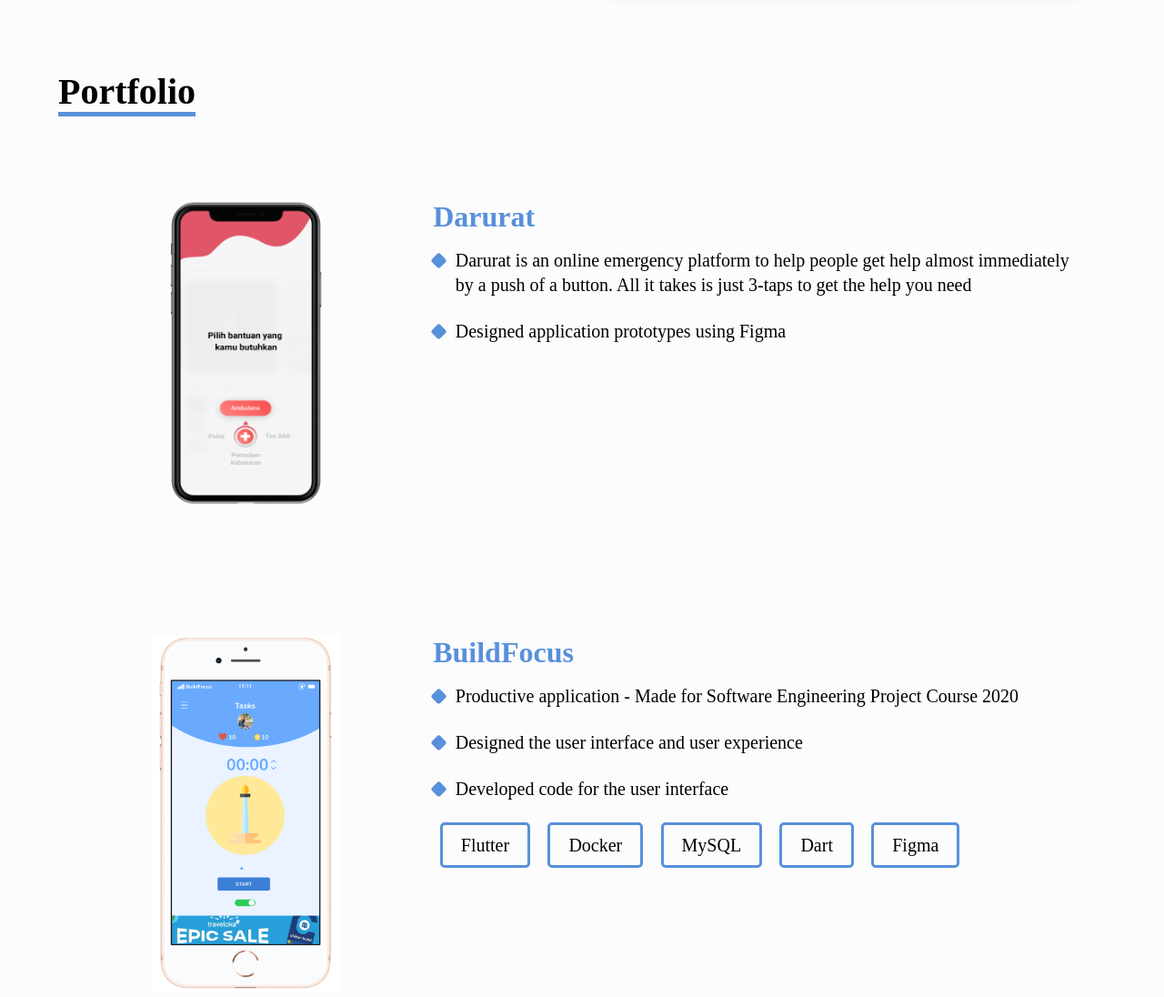
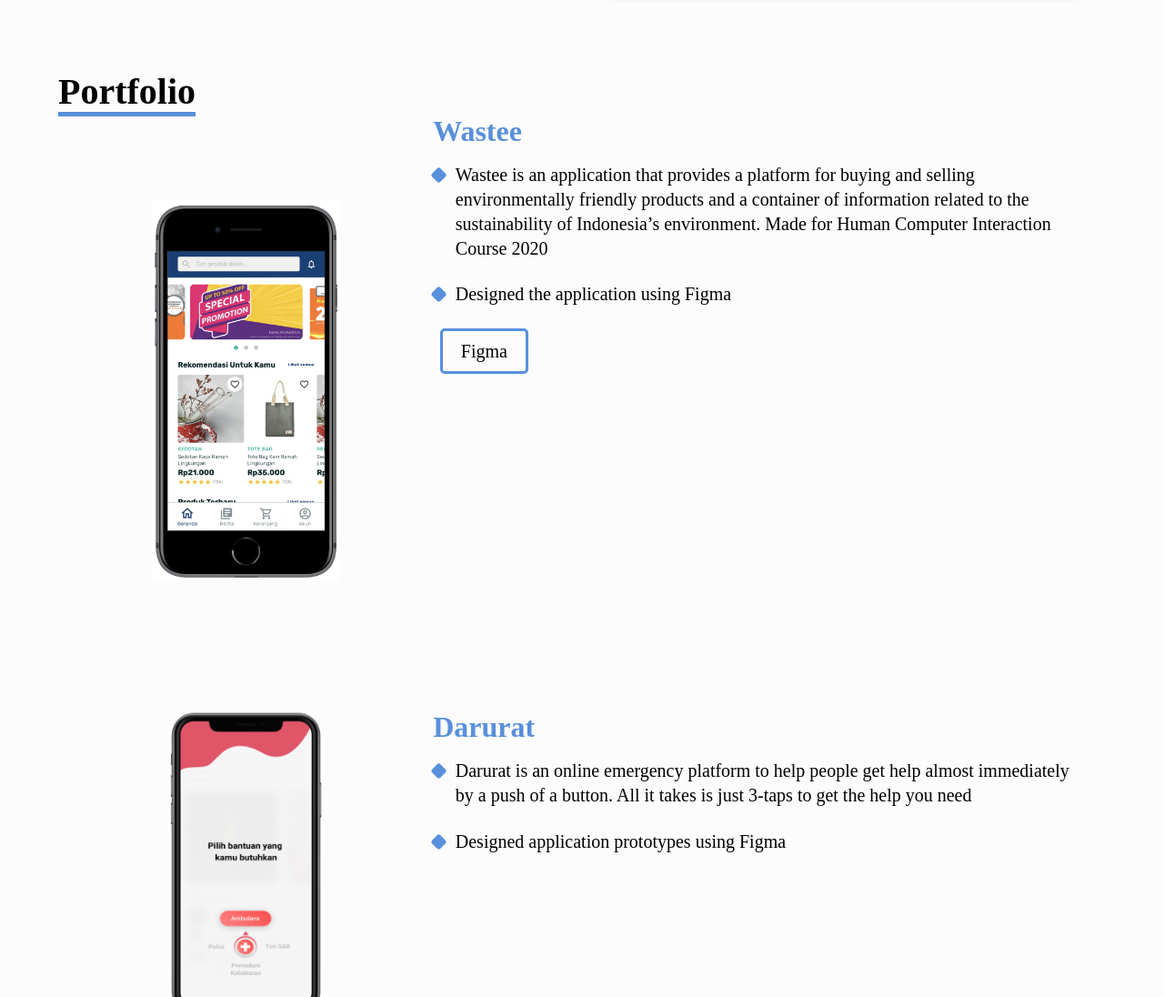
Before and after one commit to nathasyadn/personal-website, a plain HTML site: page index.html in a window 1280 px wide. Shown: the part 3500-4596 px from the top of the page at 91% size. Drawn offline with nearby package versions, Linux system fonts and the light colour scheme.

Commit message:
add new assets and new portfolio

```diff
--- a/index.html
+++ b/index.html
@@ -322,10 +322,38 @@
     <div id="portfolio">
         <h2 class="title">Portfolio</h2>
         <div class="row-custom">
+            <div class="column-portofolio-1" style="padding-top: 8%;">
+                <img src="assets/Screen Shot 2021-03-21 at 6.02 1.png" class="img-porto" style="width:50%"
+                    id='wastee-photo'>
+            </div>
+            <div class="column-portofolio-2">
+                <a href="https://www.behance.net/gallery/118683659/Wastee-UX-Case-Study">
+                    <h2>Wastee</h2>
+                </a>
+                <div>
+                    <div class="diamond-work"></div>
+                    <p class="porto-text">Wastee is an application that provides a platform for buying and selling environmentally
+                        friendly products and a container of information related to the sustainability of Indonesia’s
+                        environment. Made for Human Computer Interaction Course 2020
+                    </p>
+                </div>
+
+                <div>
+                    <div class="diamond-work"></div>
+                    <p class="porto-text">Designed the application using Figma</p>
+                </div>
+
+                <div>
+                    <h5 class="button-skill">Figma</h5>
+                </div>
+            </div>
+        </div>
+
+        <div class="row-custom">
             <div class="column-portofolio-1" >
                 <img src="assets/Mockup copy 2 1.png" class="img-porto">
             </div>
-            <div class="column-portofolio-2" style="padding-top: 8%">
+            <div class="column-portofolio-2" style="padding-top: 8%;">
                 <a href="https://www.behance.net/gallery/102444979/Darurat-UX-Case-Study">
                     <h2>Darurat</h2>
                 </a>
@@ -459,6 +487,7 @@
         var callIcon = document.getElementById('call-icon');
         var locationIcon = document.getElementById('location-icon');
         var buildFocusIcon = document.getElementById('buildfocus-photo');
+        var wastee = document.getElementById('wastee-photo');
 
         if (darkMode) {
             icon.src = "assets/Vector.png";
@@ -466,12 +495,14 @@
             callIcon.src = "assets/mdi_call_white.png";
             locationIcon.src = "assets/mdi_location_on_white.png";
             buildFocusIcon.src = "assets/Screen Shot 2020-08-15 at 8.36 1.png";
+            wastee.src = "assets/Screen Shot 2021-03-21 at 6.32 2.png";
         } else {
             icon.src = "assets/openmoji_crescent-moon.png";
             mailIcon.src = "assets/mdi_email.png";
             callIcon.src = "assets/mdi_call.png";
             locationIcon.src = "assets/mdi_location_on.png";
             buildFocusIcon.src = "assets/Screen Shot 2020-08-12 at 2.02 2.png";
+            wastee.src = "assets/Screen Shot 2021-03-21 at 6.32 1.png";
         }
     }
 
```
Also changed, not shown: assets/Screen Shot 2021-03-21 at 6.02 1.png (added), assets/Screen Shot 2021-03-21 at 6.32 2.png (added).
